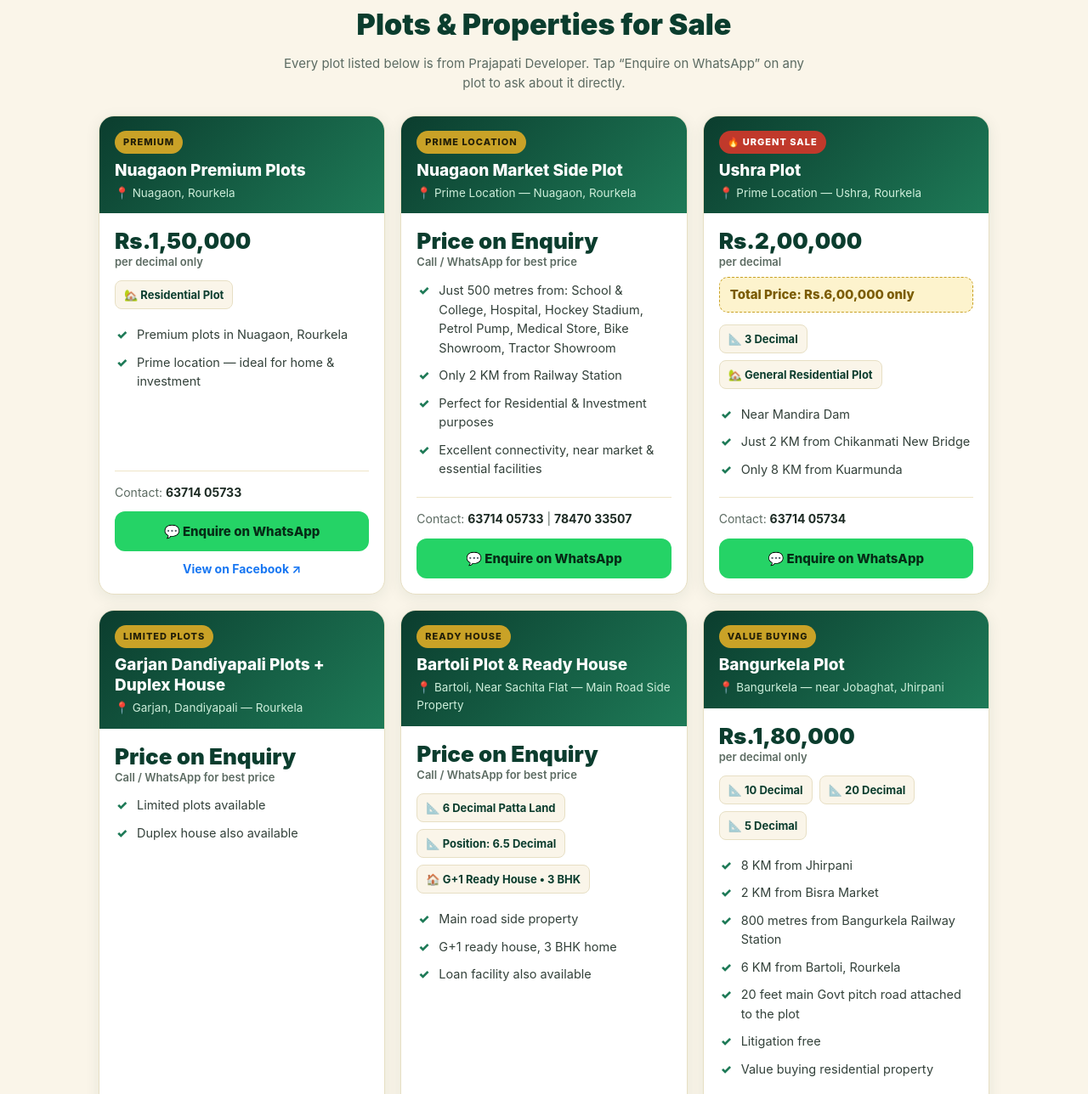
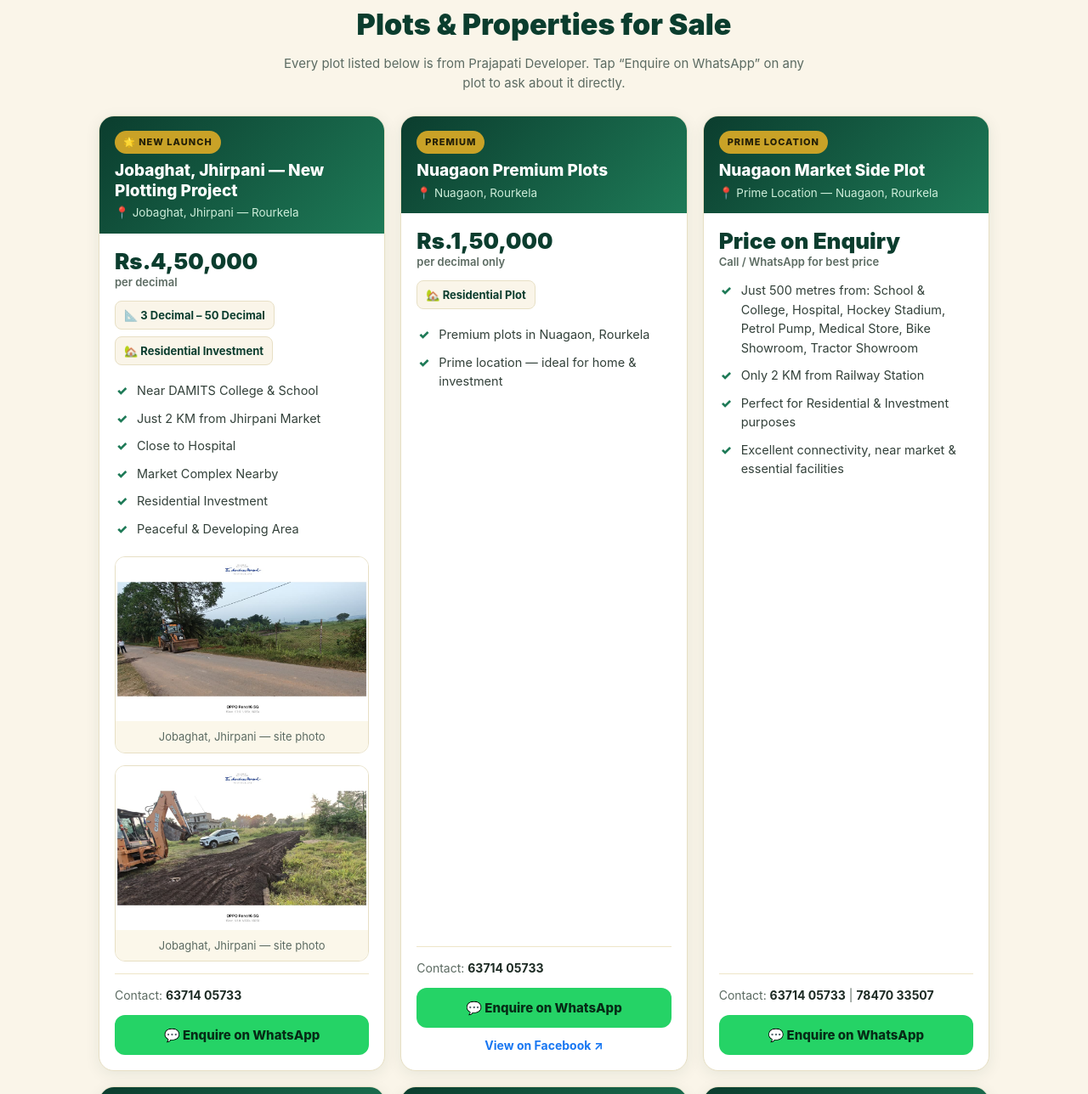
Before and after one commit to rohitkumaryadav2095-ui/prajapati-developer-website, a plain HTML site: page index.html in a window 1280 px wide. Shown: the part 902-2190 px from the top of the page at 85% size. Drawn offline with Linux system fonts and the light colour scheme.

Commit message:
Add Jobaghat, Jhirpani new plotting project card

```diff
--- a/index.html
+++ b/index.html
@@ -154,7 +154,7 @@
     <div class="facts">
       <div class="fact"><b>4 Decimal</b>Minimum Plot Size</div>
       <div class="fact"><b>Rs.1,60,000</b>Starting Price / Decimal</div>
-      <div class="fact"><b>9 Projects</b>Across Rourkela</div>
+      <div class="fact"><b>10 Projects</b>Across Rourkela</div>
     </div>
   </div>
 </div>
@@ -189,6 +189,39 @@
     </div>
 
     <div class="grid">
+
+      <!-- NEW LAUNCH: Jobaghat, Jhirpani -->
+      <article class="card">
+        <div class="card-top">
+          <span class="badge">🌟 New Launch</span>
+          <h3>Jobaghat, Jhirpani — New Plotting Project</h3>
+          <div class="loc">📍 Jobaghat, Jhirpani — Rourkela</div>
+        </div>
+        <div class="card-body">
+          <div class="price">Rs.4,50,000<small>per decimal</small></div>
+          <div class="meta"><span>📐 3 Decimal – 50 Decimal</span><span>🏡 Residential Investment</span></div>
+          <ul class="highlights">
+            <li>Near DAMITS College &amp; School</li>
+            <li>Just 2 KM from Jhirpani Market</li>
+            <li>Close to Hospital</li>
+            <li>Market Complex Nearby</li>
+            <li>Residential Investment</li>
+            <li>Peaceful &amp; Developing Area</li>
+          </ul>
+          <figure class="card-img">
+            <img src="jobaghat-photo-1.jpg" alt="Jobaghat, Jhirpani — site photo" loading="lazy">
+            <figcaption>Jobaghat, Jhirpani — site photo</figcaption>
+          </figure>
+          <figure class="card-img">
+            <img src="jobaghat-photo-2.jpg" alt="Jobaghat, Jhirpani — site photo" loading="lazy">
+            <figcaption>Jobaghat, Jhirpani — site photo</figcaption>
+          </figure>
+          <div class="card-foot">
+            <div class="contact-line">Contact: <a href="tel:+916371405733"><b>63714 05733</b></a></div>
+            <a class="wa-btn" href="https://wa.me/916371405733?text=Hello%2C%20I%20am%20interested%20in%20the%20Jobaghat%2C%20Jhirpani%20New%20Plotting%20Project%20%28Rs.4%2C50%2C000%20per%20decimal%29.%20Please%20share%20details." target="_blank" rel="noopener">💬 Enquire on WhatsApp</a>
+          </div>
+        </div>
+      </article>
 
       <!-- 1. Nuagaon Premium Plots -->
       <article class="card">
```
Also changed, not shown: jobaghat-photo-1.jpg (added), jobaghat-photo-2.jpg (added).
